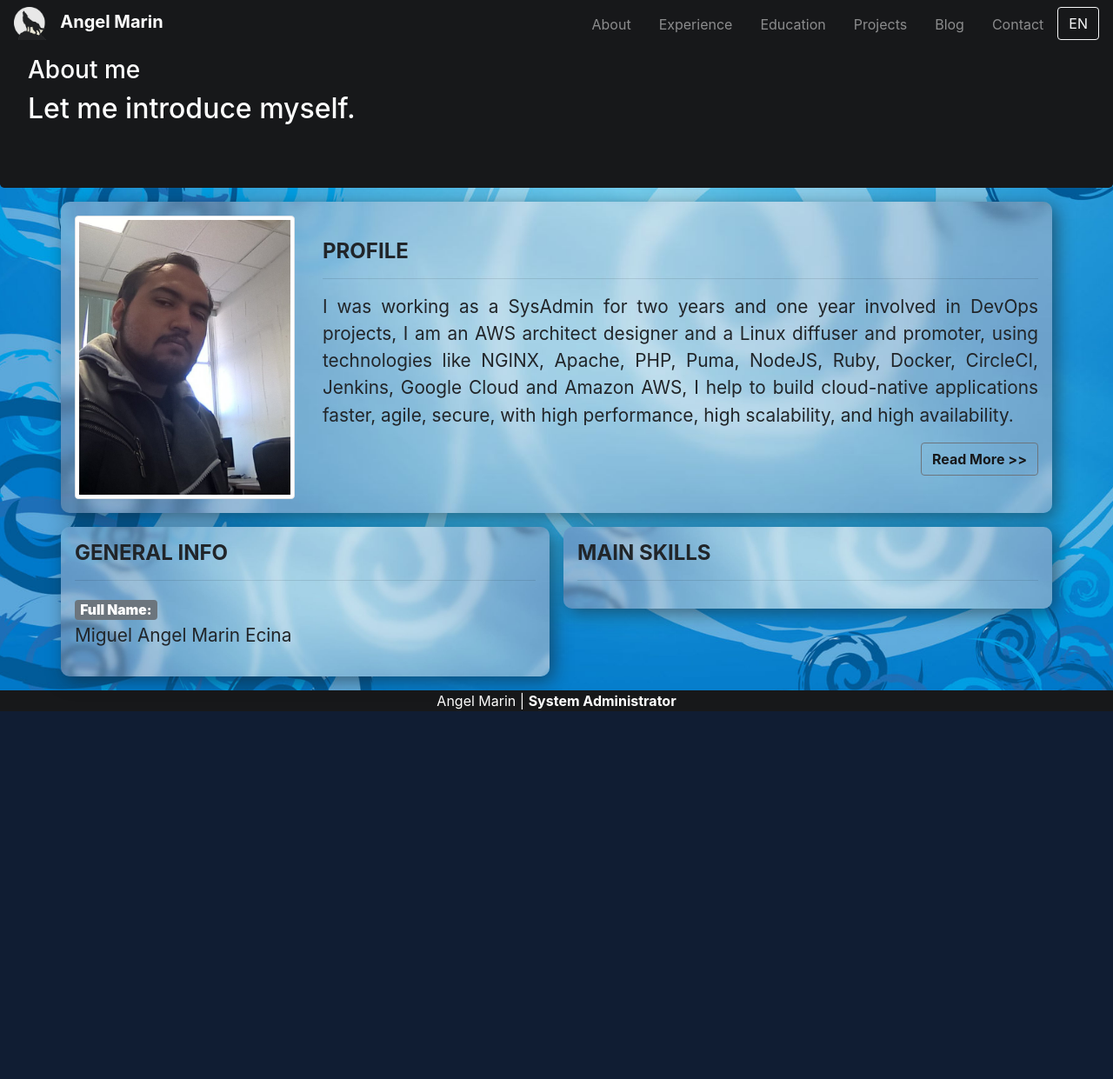
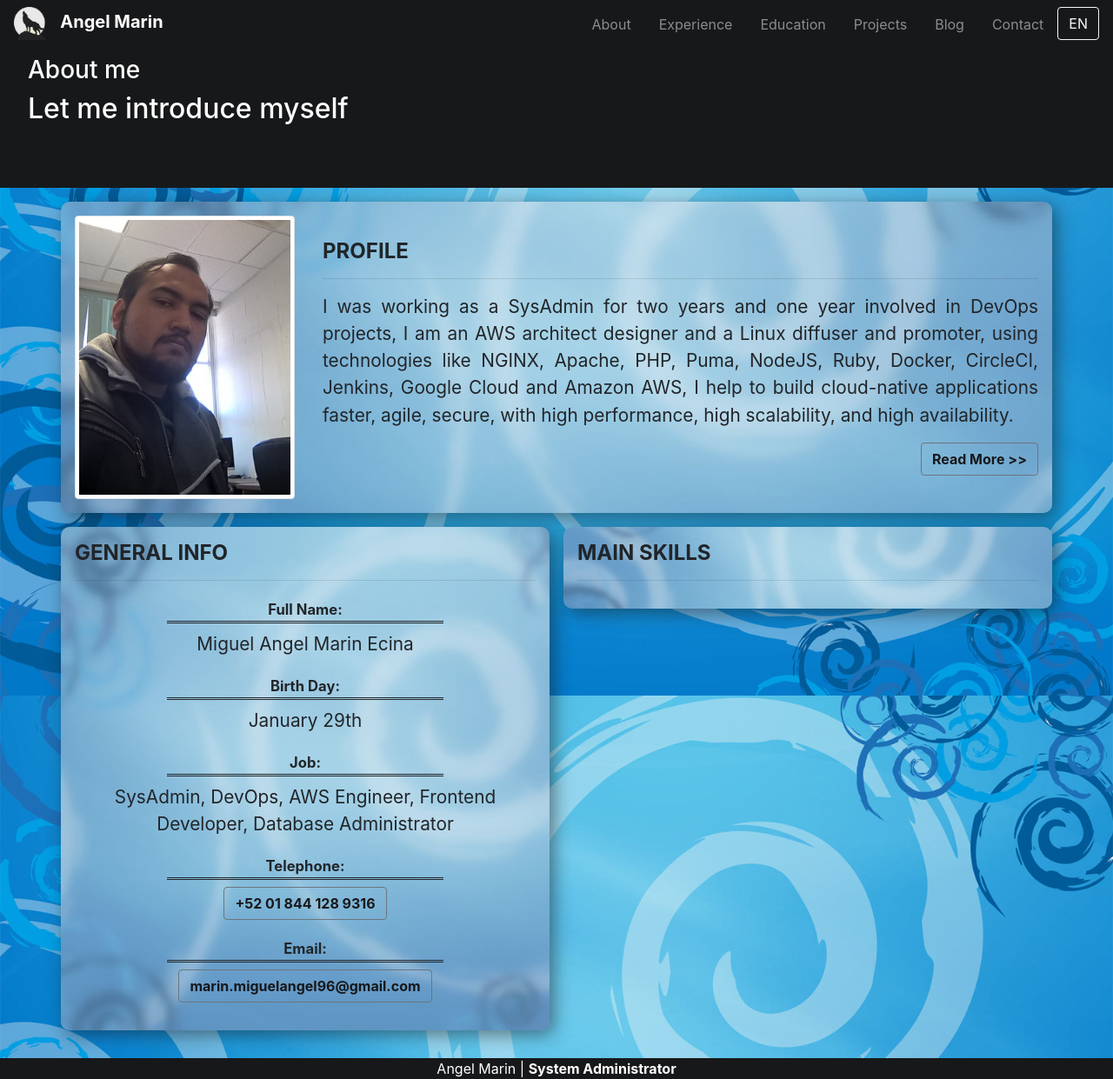
Before and after one commit to AngelMarinWolf/angelmarin-website, a Vue app: page /about in a window 1280 px wide. Shown: the whole page at 87% size. Before the commit the page ends 818 px from the top, so only its background shows below. Built offline with nearby package versions, Linux system fonts and the light colour scheme.

Commit message:
Improve modules

```diff
--- a/src/components/AboutTitle.vue
+++ b/src/components/AboutTitle.vue
@@ -1,13 +1,17 @@
 <template lang="html">
-  <div class="container-fluid jumbotron about mb-0 animated fadeInRight">
-    <h3>About me</h3>
-    <h2>Let me introduce myself.</h2>
+  <div class="container-fluid jumbotron about mt-3 mt-md-0 mb-0 animated slideInDown">
+    <h3>{{ sectionName }}</h3>
+    <h2>{{ description }}</h2>
   </div>
 </template>
 
 <script>
 export default {
-  name: 'AboutTitle'
+  name: 'AboutTitle',
+  props: {
+    sectionName: String,
+    description: String
+  }
 }
 </script>
 
@@ -15,5 +19,6 @@ export default {
 .about {
   background-color: #17181A;
   color: white;
+  border-radius: 0;
 }
 </style>
--- a/src/components/InformationCard.vue
+++ b/src/components/InformationCard.vue
@@ -2,16 +2,44 @@
   <b-container class="p-0">
     <h4><strong>GENERAL INFO</strong></h4>
     <hr>
-    <ul class="list-unstyled description-text">
+    <ul class="list-unstyled description-text text-center">
       <li>
-        <b-badge>
+        <label class="labelInfo pl-2 pr-2">
           <strong>Full Name:</strong>
-        </b-badge>
+        </label>
         <p>Miguel Angel Marin Ecina</p>
       </li>
       <li>
-        <b-badge>
-        </b-badge>
+        <label class="labelInfo pl-2 pr-2">
+          <strong>Birth Day:</strong>
+        </label>
+        <p>January 29th</p>
+      </li>
+      <li>
+        <label class="labelInfo pl-2 pr-2">
+          <strong>Job:</strong>
+        </label>
+        <p>SysAdmin, DevOps, AWS Engineer, Frontend Developer, Database Administrator</p>
+      </li>
+      <li>
+        <label class="labelInfo pl-2 pr-2">
+          <strong>Telephone:</strong>
+        </label>
+        <p>
+          <b-button variant="outline-secondary btn-outline-square" href="tel:+52018441289316">
+            <strong>+52 01 844 128 9316</strong>
+          </b-button>
+        </p>
+      </li>
+      <li>
+        <label class="labelInfo pl-2 pr-2">
+          <strong>Email:</strong>
+        </label>
+        <p>
+          <b-button variant="outline-secondary btn-outline-square" href="mailto:marin.miguelangel96@gmail.com">
+            <strong>marin.miguelangel96@gmail.com</strong>
+          </b-button>
+        </p>
       </li>
     </ul>
   </b-container>
@@ -23,4 +51,9 @@ export default {
 </script>
 
 <style lang="css">
+.labelInfo {
+  border-bottom: double;
+  width: 60%;
+  font-size: 0.8em !important
+}
 </style>
--- a/src/views/About.vue
+++ b/src/views/About.vue
@@ -1,22 +1,24 @@
 <template lang="html">
   <section id="About" class="animated fadeIn">
-    <AboutTitle/>
+    <AboutTitle sectionName="About me" description="Let me introduce myself"/>
+    <b-container class="p-md-0 pl-3 pr-3">
       <b-container id="ProfileCard" class="blurCard mt-3 mb-3">
         <ProfileCard/>
       </b-container>
       <b-container class="mt-3 mb-3">
         <b-row>
-        <b-col sm="6" id="InformationCard" class="p-0 pr-2">
+          <b-col sm="6" id="InformationCard" class="p-0 pr-md-2 mb-3">
             <b-container class="blurCard p-3">
               <InformationCard/>
             </b-container>
           </b-col>
-        <b-col sm="6" id="SkillsCard" class="p-0 pl-2">
+          <b-col sm="6" id="SkillsCard" class="p-0 pl-md-2 mb-3">
             <b-container class="blurCard p-3">
               <SkillsCard/>
             </b-container>
           </b-col>
         </b-row>
+      </b-container>
     </b-container>
     <Footer/>
   </section>
```
Lines whose indentation alone changed are shown as unchanged.
